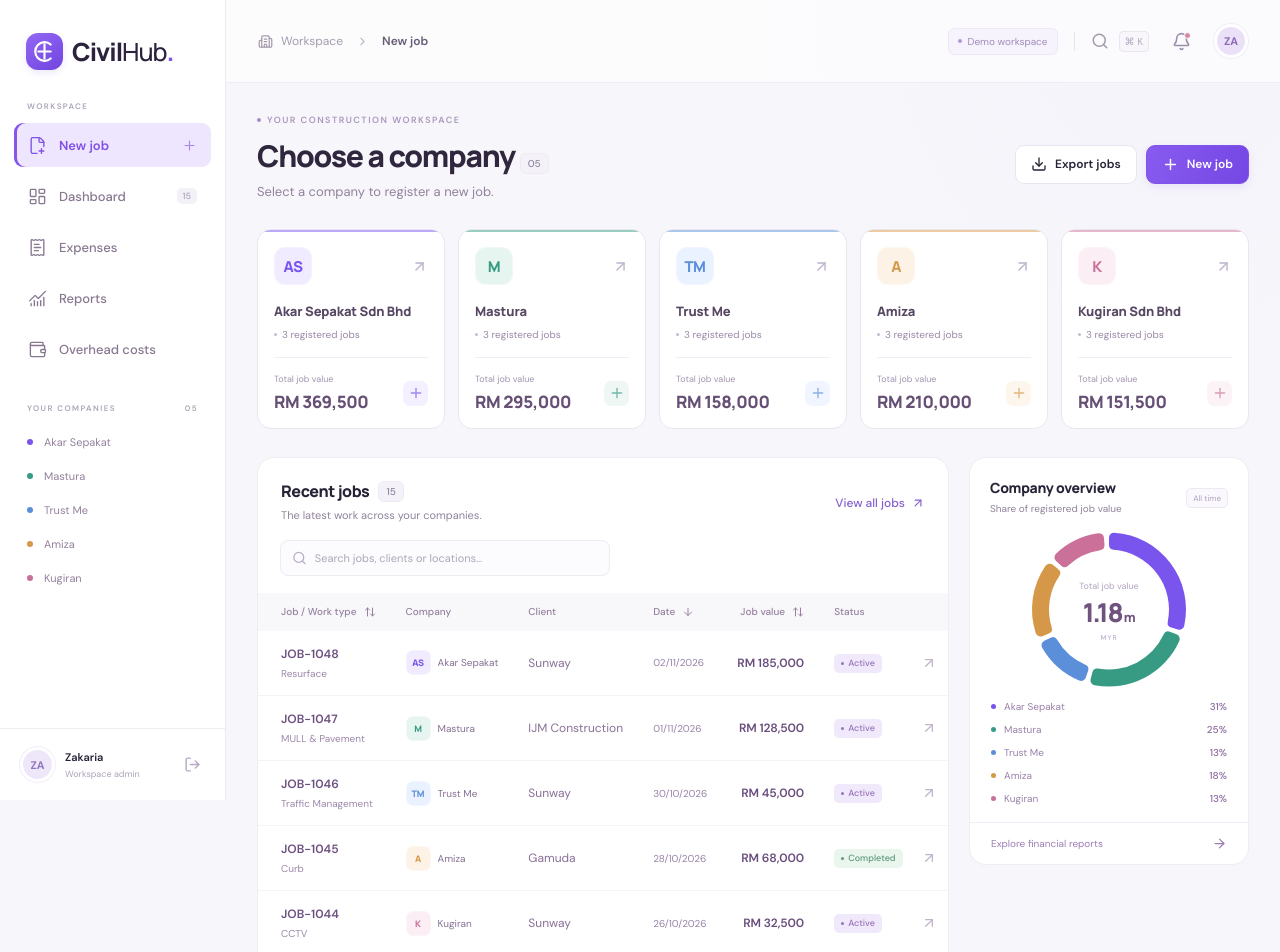
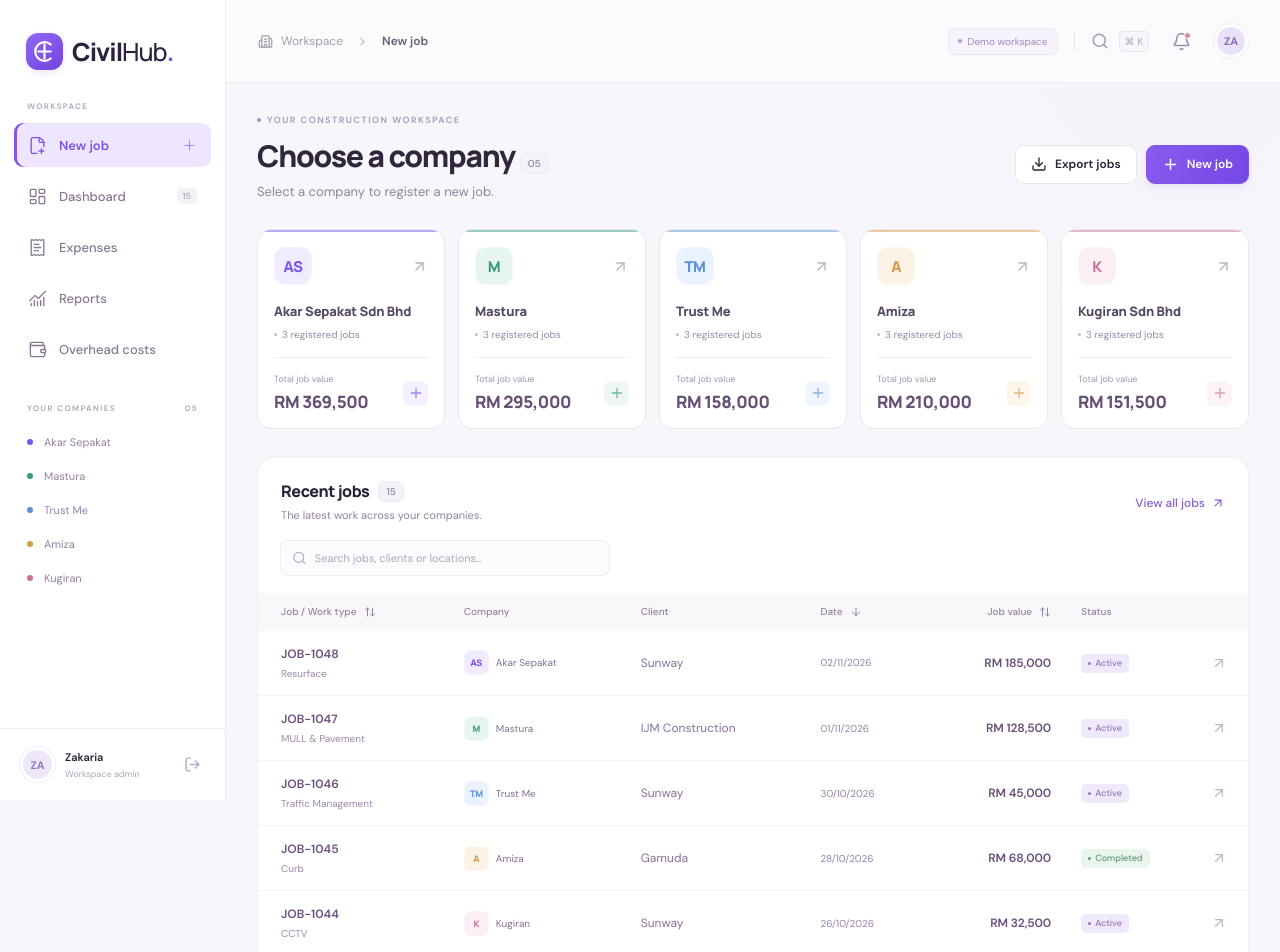
Before and after one commit to zacky791/CivilHub, a React (Vite) app in the folder client/: page / in a window 1280 px wide. Shown: the top 952 px of the page. Built offline with nearby package versions, Linux system fonts and the light colour scheme.

Commit message:
Update Site source

```diff
--- a/client/src/pages/NewJob.tsx
+++ b/client/src/pages/NewJob.tsx
@@ -1,37 +1,14 @@
-import {
-  ArrowRight,
-  ArrowUpRight,
-  BriefcaseBusiness,
-  Building2,
-  CalendarDays,
-  Check,
-  ChevronRight,
-  CircleHelp,
-  Download,
-  FilePlus2,
-  Plus,
-  ReceiptText,
-  Sparkles,
-} from "lucide-react";
+import { ArrowUpRight, Download, Plus } from "lucide-react";
 import { Link } from "react-router-dom";
-import { Cell, Pie, PieChart, ResponsiveContainer, Tooltip } from "recharts";
 import { useActions } from "../lib/actions";
 import { companies, companyById } from "../lib/constants";
-import { dateLabel, exportCSV, financials, money, sum } from "../lib/finance";
+import { dateLabel, exportCSV, money, sum } from "../lib/finance";
 import { useWorkspace } from "../services/repository";
-import { CompanyMark, StatCard } from "../components/ui";
+import { CompanyMark } from "../components/ui";
 import JobsTable from "../components/JobsTable";
 export default function NewJob() {
   const w = useWorkspace(),
-    { newJob, viewJob } = useActions(),
-    f = financials(w.jobs, w.expenses, w.overheads);
-  const chart = companies.map((c) => ({
-    ...c,
-    value: sum(
-      w.jobs.filter((j) => j.companyId === c.id),
-      (j) => j.price,
-    ),
-  }));
+    { newJob, viewJob } = useActions();
   function exportJobs() {
     exportCSV(
       "civilhub-jobs.csv",
@@ -122,7 +99,7 @@ export default function NewJob() {
           })}
         </div>
       </section>
-      <div className="main-split">
+      <div>
         <section className="panel recent-panel">
           <div className="panel-heading">
             <div>
@@ -137,73 +114,6 @@ export default function NewJob() {
           </div>
           <JobsTable jobs={w.jobs} onView={viewJob} pageSize={5} />
         </section>
-        <aside className="insight-rail">
-          <section className="panel portfolio-panel">
-            <div className="panel-heading">
-              <div>
-                <h2>Company overview</h2>
-                <p>Share of registered job value</p>
-              </div>
-              <span className="tiny-pill">All time</span>
-            </div>
-            <div className="donut-wrap">
-              <ResponsiveContainer width="100%" height={177}>
-                <PieChart>
-                  <Pie
-                    isAnimationActive={false}
-                    data={chart}
-                    dataKey="value"
-                    nameKey="short"
-                    innerRadius={60}
-                    outerRadius={77}
-                    paddingAngle={4}
-                    cornerRadius={5}
-                    stroke="none"
-                    startAngle={90}
-                    endAngle={-270}
-                  >
-                    {chart.map((c) => (
-                      <Cell key={c.id} fill={c.color} />
-                    ))}
-                  </Pie>
-                  <Tooltip
-                    formatter={(v) => money(Number(v))}
-                    contentStyle={{
-                      borderRadius: 12,
-                      border: "1px solid #eceaf0",
-                      fontSize: 12,
-                    }}
-                  />
-                </PieChart>
-              </ResponsiveContainer>
-              <div className="donut-center">
-                <span>Total job value</span>
-                <strong>
-                  {(f.revenue / 100_000_000).toFixed(2)}
-                  <small>m</small>
-                </strong>
-                <span className="donut-currency">MYR</span>
-              </div>
-            </div>
-            <div className="company-legend">
-              {chart.map((c) => (
-                <div key={c.id}>
-                  <span
-                    className="legend-dot"
-                    style={{ background: c.color }}
-                  />
-                  <span>{c.short}</span>
-                  <strong>
-                    {f.revenue ? Math.round((c.value / f.revenue) * 100) : 0}%
-                  </strong>
-                </div>
-              ))}
-            </div>
-            <Link to="/reports" className="insight-footer">
-              Explore financial reports <ArrowRight size={15} />
-            </Link>
-          </section>
-        </aside>
       </div>
       <div className="workspace-footnote">
         <span>
```
